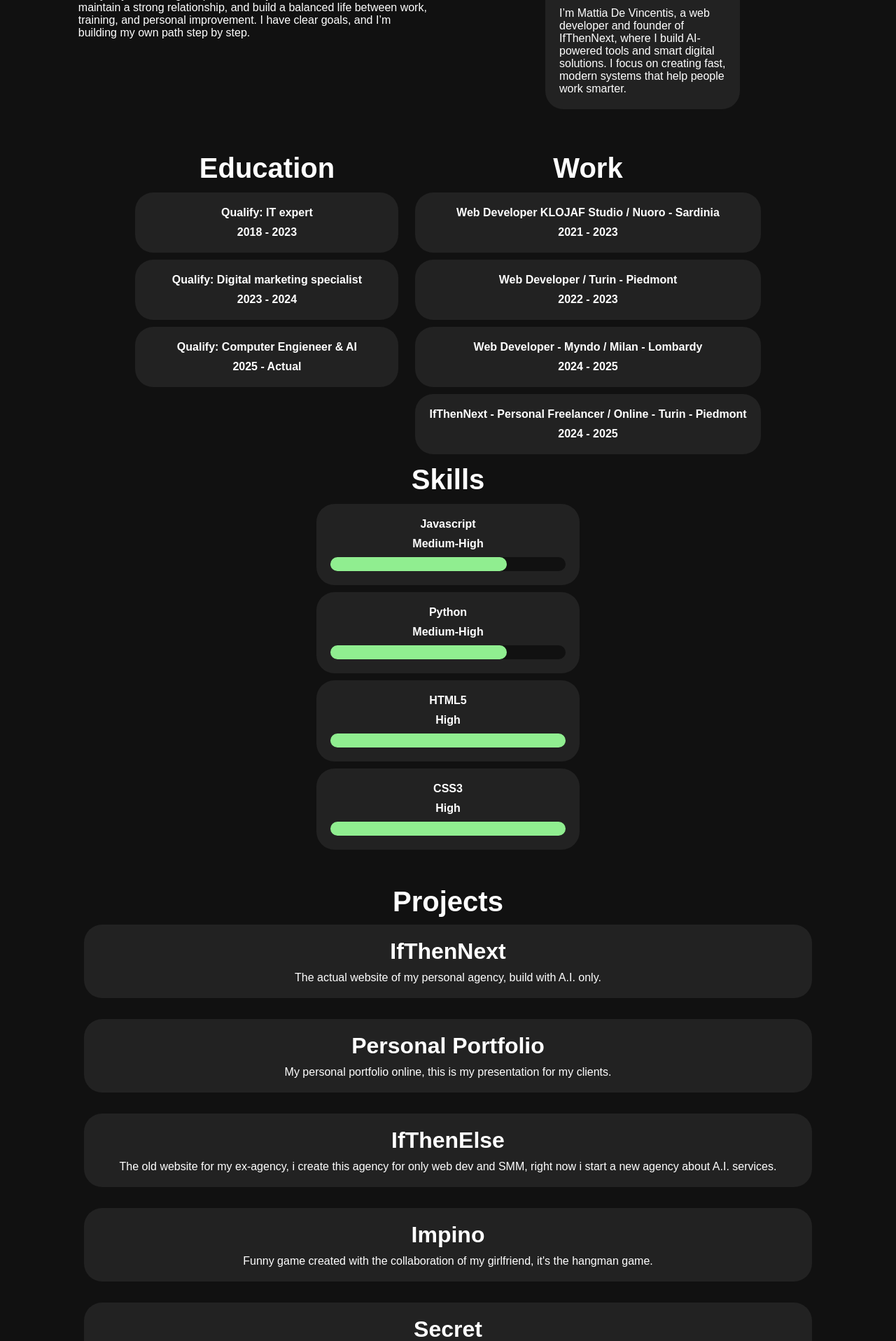
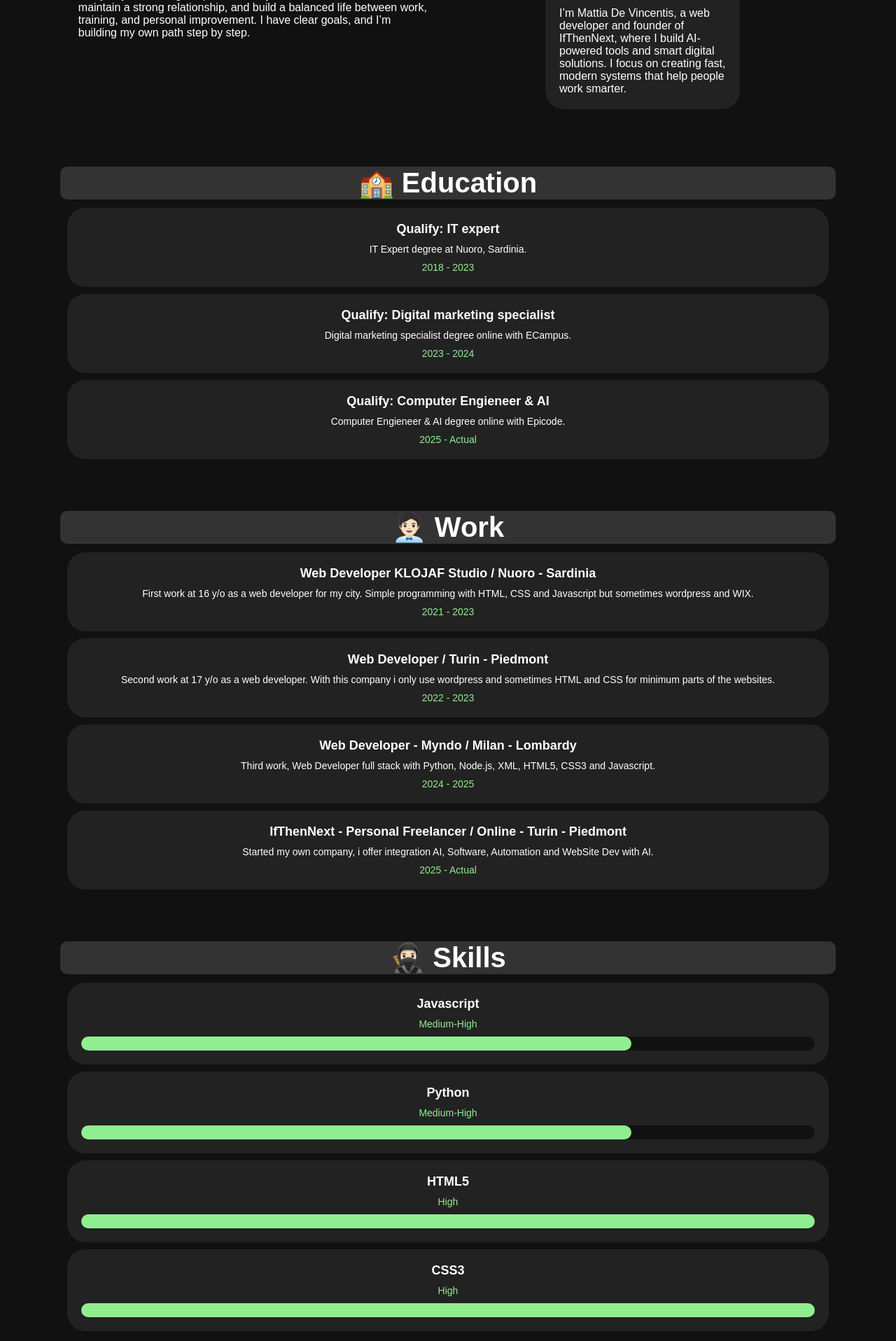
Before and after one commit to mattiadv-apsales/EXAM-WEB-DEV, a Flask app: page / in a window 1280 px wide. Shown: the part 1224-3140 px from the top of the page at 70% size. Run offline with Flask 3, Linux system fonts and the light colour scheme.

Commit message:
update file

```diff
--- a/page_visual.json
+++ b/page_visual.json
@@ -1,3 +1,3 @@
 {
-    "visual": 74
+    "visual": 117
 }
--- a/static/style/main.css
+++ b/static/style/main.css
@@ -308,16 +308,28 @@ article > .container_article {
     color: var(--white) !important;
 }
 
+thead > tr > th {
+    font-size: 40px;
+    font-weight: 800;
+    color: var(--white) !important;
+    background: var(--color-white-theme) !important;
+    border-radius: 10px;
+}
+
 .education {
     width: 100%;
     display: flex;
     justify-content: center;
     align-items: flex-start;
     flex-wrap: wrap;
+    gap: 20px;
 }
 
 .education > table {
-    min-width: 400px;
+    min-width: 100%;
+    border-radius: 26px;
+    padding: 20px;
+    max-width: 100%;
 }
 
 .education_part_table > td {
@@ -428,6 +440,25 @@ footer > .credits {
     border-radius: 26px;
 }
 
+.year {
+    font-size: 14px;
+    font-weight: 400;
+    color: lightgreen;
+    text-align: center;
+}
+
+.description {
+    font-size: 14px;
+    font-weight: 400;
+    text-align: center;
+}
+
+.qualify {
+    font-size: 18px;
+    font-weight: 600;
+    text-align: center;
+}
+
 @media screen and (max-width: 768px) {
     article {
         width: 100%;
@@ -500,12 +531,15 @@ footer > .credits {
     }
 
     .form_part {
-        flex-direction: column-reverse;
+        flex-direction: column;
     }
 
     .form_part > form {
         width: 100%;
         padding: 0px;
+        border-bottom: 1px solid var(--backgrund);
+        border-radius: 0px;
+        padding-bottom: 40px;
     }
 
     .form_part > form > input {
@@ -521,7 +555,6 @@ footer > .credits {
         border-right: none;
         min-height: 100px;
         padding-bottom: 40px;
-        border-bottom: 1px solid var(--backgrund);
         margin-bottom: 20px;
     }
 
--- a/templates/index.html
+++ b/templates/index.html
@@ -62,49 +62,56 @@
                     <div class = "education">
                         <table>
                             <thead>
-                                <th class = "title_table">Education</th>
+                                <th class = "title_table">🏫 Education</th>
                             </thead>
                             <tr class = "education_part_table">
                                 <td>
                                     <div class = "qualify">Qualify: IT expert</div>
+                                    <div class = "description">IT Expert degree at Nuoro, Sardinia.</div>
                                     <div class = "year">2018 - 2023</div>
                                 </td>
                                 <td>
                                     <div class = "qualify">Qualify: Digital marketing specialist</div>
+                                    <div class = "description">Digital marketing specialist degree online with ECampus.</div>
                                     <div class = "year">2023 - 2024</div>
                                 </td>
                                 <td>
                                     <div class = "qualify">Qualify: Computer Engieneer & AI</div>
+                                    <div class = "description">Computer Engieneer & AI degree online with Epicode.</div>
                                     <div class = "year">2025 - Actual</div>
                                 </td>
                             </tr>
                         </table>
                         <table>
                             <thead>
-                                <th class = "title_table">Work</th>
+                                <th class = "title_table">🧑🏻‍💼 Work</th>
                             </thead>
                             <tr class = "education_part_table">
                                 <td>
                                     <div class = "qualify">Web Developer KLOJAF Studio / Nuoro - Sardinia</div>
+                                    <div class = "description">First work at 16 y/o as a web developer for my city. Simple programming with HTML, CSS and Javascript but sometimes wordpress and WIX.</div>
                                     <div class = "year">2021 - 2023</div>
                                 </td>
                                 <td>
                                     <div class = "qualify">Web Developer / Turin - Piedmont</div>
+                                    <div class = "description">Second work at 17 y/o as a web developer. With this company i only use wordpress and sometimes HTML and CSS for minimum parts of the websites.</div>
                                     <div class = "year">2022 - 2023</div>
                                 </td>
                                 <td>
                                     <div class = "qualify">Web Developer - Myndo / Milan - Lombardy</div>
+                                    <div class = "description">Third work, Web Developer full stack with Python, Node.js, XML, HTML5, CSS3 and Javascript.</div>
                                     <div class = "year">2024 - 2025</div>
                                 </td>
                                 <td>
                                     <div class = "qualify">IfThenNext - Personal Freelancer / Online - Turin - Piedmont</div>
-                                    <div class = "year">2024 - 2025</div>
+                                    <div class = "description">Started my own company, i offer integration AI, Software, Automation and WebSite Dev with AI.</div>
+                                    <div class = "year">2025 - Actual</div>
                                 </td>
                             </tr>
                         </table>
                         <table>
                             <thead>
-                                <th class = "title_table">Skills</th>
+                                <th class = "title_table">🥷🏻 Skills</th>
                             </thead>
                             <tr class = "education_part_table">
                                 <td>
@@ -145,26 +152,26 @@
                 </div>
                 <a id = "project"></a>
                 <div class = "projects">
-                    <h1 class = "title_table">Projects</h1>
+                    <h1 class = "title_table">⌨️ Projects</h1>
                     <div class = "project" onclick = "window.open('https://ifthen-next-ai.lovable.app/', '_blanck')">
                         <h1 class = "name">IfThenNext</h1>
-                        <p>The actual website of my personal agency, build with A.I. only.</p>
+                        <p class = "description">The actual website of my personal agency, build with A.I. only.</p>
                     </div>
                     <div class = "project" onclick = "window.open('https://portfolio-mdv.netlify.app/', '_blanck')">
                         <h1 class = "name">Personal Portfolio</h1>
-                        <p>My personal portfolio online, this is my presentation for my clients.</p>
+                        <p class = "description">My personal portfolio online, this is my presentation for my clients.</p>
                     </div>
                     <div class = "project" onclick = "window.open('https://mattiadevincentisite.netlify.app/', '_blanck')">
                         <h1 class = "name">IfThenElse</h1>
-                        <p>The old website for my ex-agency, i create this agency for only web dev and SMM, right now i start a new agency about A.I. services.</p>
+                        <p class = "description">The old website for my ex-agency, i create this agency for only web dev and SMM, right now i start a new agency about A.I. services.</p>
                     </div>
                     <div class = "project" onclick = "window.open('https://impino.netlify.app/', '_blanck')">
                         <h1 class = "name">Impino</h1>
-                        <p>Funny game created with the collaboration of my girlfriend, it's the hangman game.</p>
+                        <p class = "description">Funny game created with the collaboration of my girlfriend, it's the hangman game.</p>
                     </div>
                     <div class = "project" onclick = "window.open('https://secret-app-for-users.netlify.app/', '_blanck')">
                         <h1 class = "name">Secret</h1>
-                        <p>You want to message with friends but secretely? don't say anything more, Secret is here for this. Crypt and Decrypt message in just one click.</p>
+                        <p class = "description">You want to message with friends but secretely? don't say anything more, Secret is here for this. Crypt and Decrypt message in just one click.</p>
                     </div>
                 </div>
                 <div class = "form_part">
```
